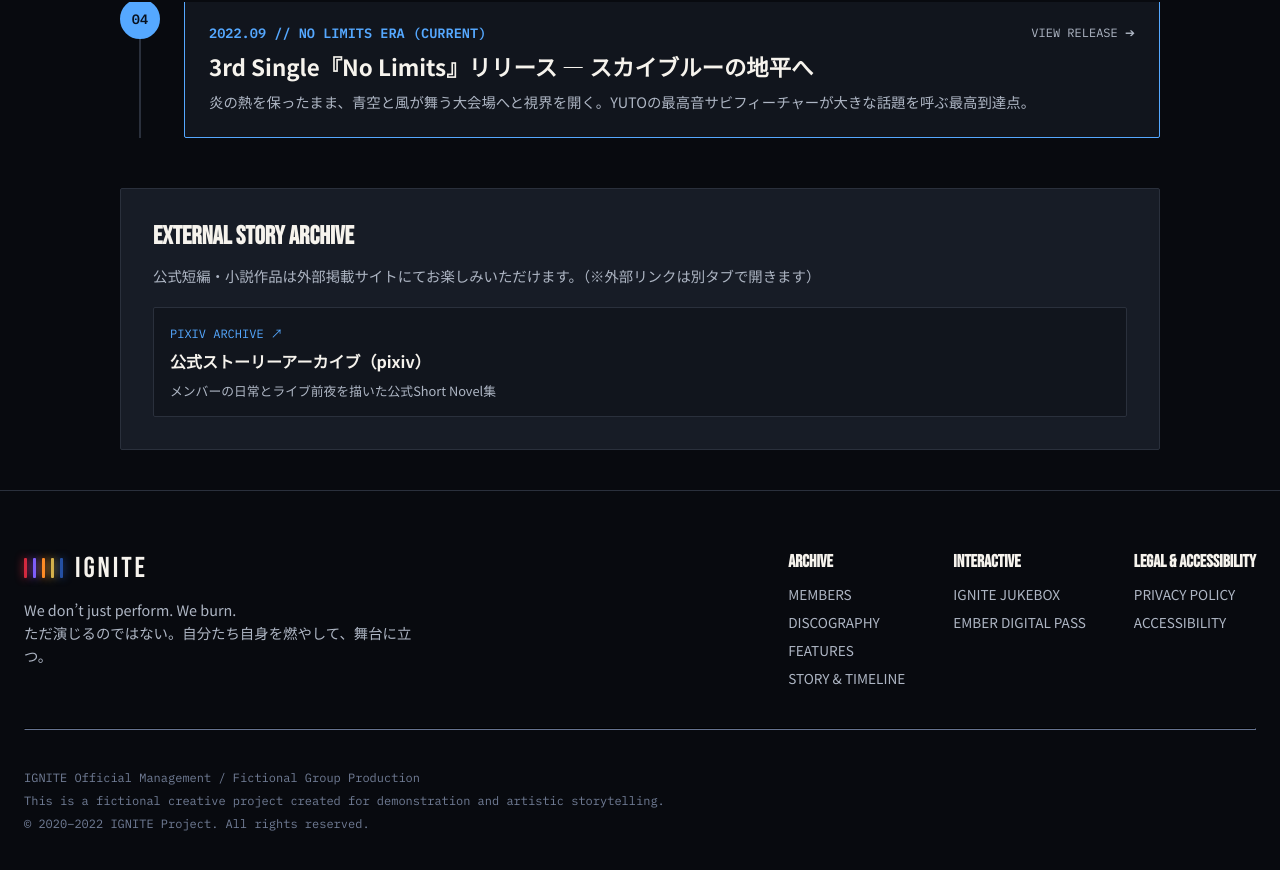
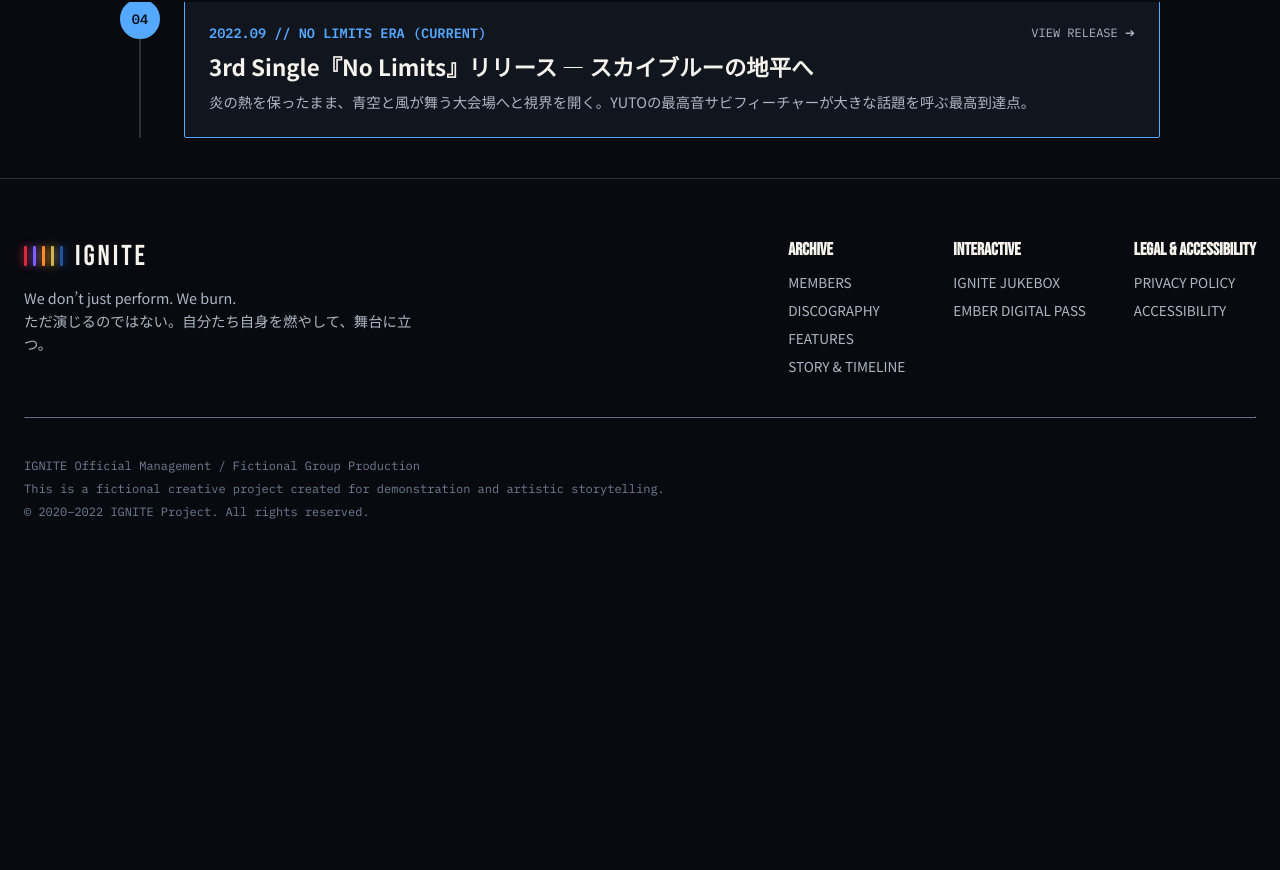
Before and after one commit to kanno54/ignite-official-site, a React (Vite) app: page /story in a window 1280 px wide. Shown: the part 798-1668 px from the top of the page. After the commit the page ends 1497 px from the top, so only its background shows below. Built offline with nearby package versions, Linux system fonts and the light colour scheme.

Commit message:
Remove-pixiv-external-link-from-story-page

```diff
--- a/src/routes/story.tsx
+++ b/src/routes/story.tsx
@@ -109,36 +109,6 @@ export const StoryPage: React.FC = () => {
         ))}
       </section>
 
-      {/* External Archive Links */}
-      <section style={{ backgroundColor: 'var(--color-surface-elevated)', border: '1px solid var(--color-border)', padding: '32px', borderRadius: '2px' }}>
-        <h3 style={{ fontFamily: 'var(--font-display)', fontSize: '1.6rem', color: '#F6F3ED', margin: '0 0 12px' }}>
-          EXTERNAL STORY ARCHIVE
-        </h3>
-        <p style={{ fontSize: '0.9rem', color: '#AEB6C4', lineHeight: 1.6, marginBottom: '20px' }}>
-          公式短編・小説作品は外部掲載サイトにてお楽しみいただけます。（※外部リンクは別タブで開きます）
-        </p>
-
-        <div style={{ display: 'grid', gridTemplateColumns: 'repeat(auto-fit, minmax(260px, 1fr))', gap: '16px' }}>
-          <a
-            href="https://pixiv.net"
-            target="_blank"
-            rel="noopener noreferrer"
-            style={{
-              padding: '16px',
-              backgroundColor: 'var(--color-surface)',
-              border: '1px solid var(--color-border)',
-              borderRadius: '2px',
-              display: 'flex',
-              flexDirection: 'column',
-              gap: '8px',
-            }}
-          >
-            <span style={{ fontFamily: 'var(--font-mono)', fontSize: '0.75rem', color: 'var(--campaign-accent)' }}>PIXIV ARCHIVE ↗</span>
-            <span style={{ fontSize: '1rem', fontWeight: 700, color: '#F6F3ED' }}>公式ストーリーアーカイブ（pixiv）</span>
-            <span style={{ fontSize: '0.8rem', color: '#AEB6C4' }}>メンバーの日常とライブ前夜を描いた公式Short Novel集</span>
-          </a>
-        </div>
-      </section>
     </div>
   );
 };
```
